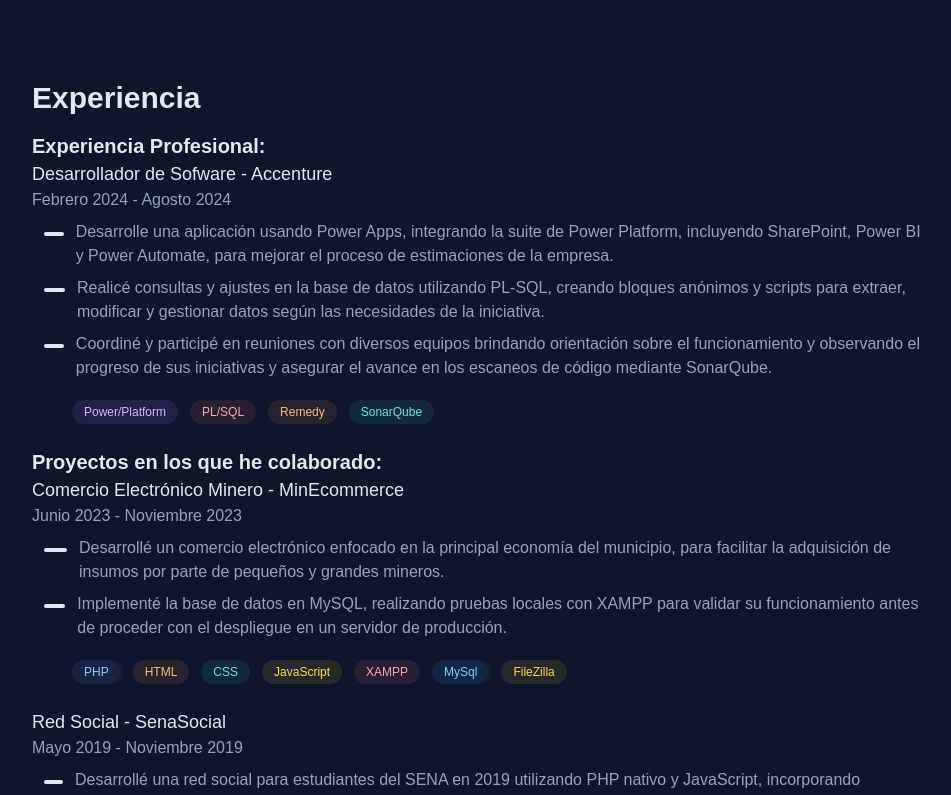
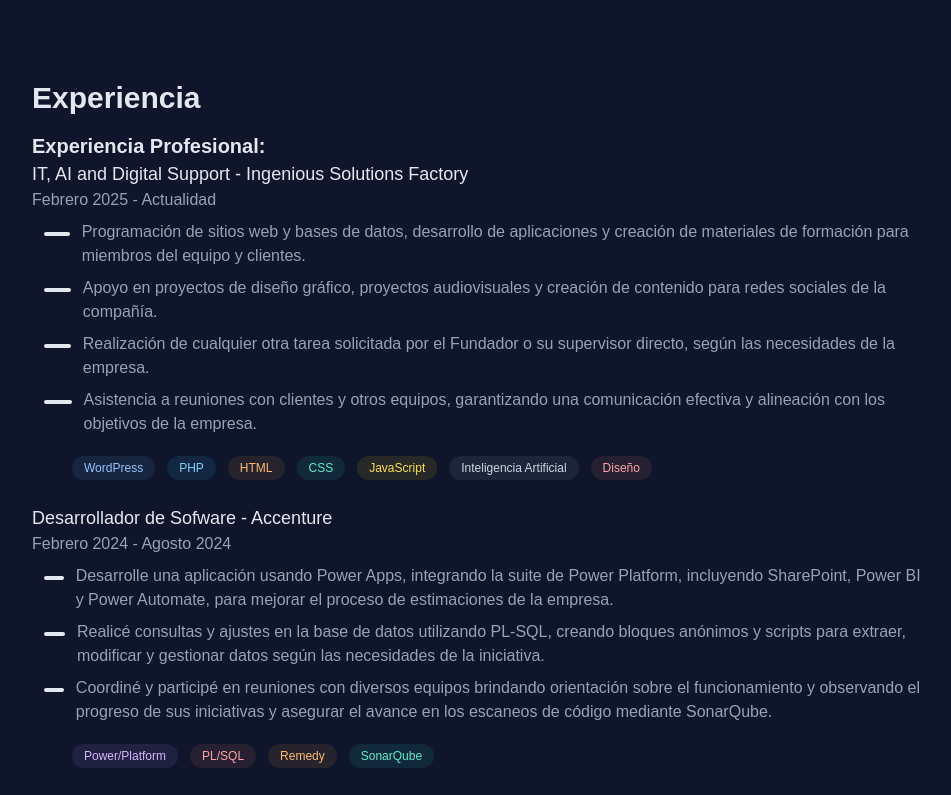
Before and after one commit to BaironDev7/BaironDev, a Next.js app: page / in a window 1280 px wide. Shown: the part 540-1335 px from the top of the page, without its empty margins (160-1111 px from the left). Built offline with nearby package versions, Linux system fonts and the light colour scheme.

Commit message:
New experience item added

```diff
--- a/app/components/Experience.tsx
+++ b/app/components/Experience.tsx
@@ -6,8 +6,41 @@
       <div className="lg:max-w-4xl sm:max-w-lg mx-auto">
         <h2 className="text-3xl text-primary font-semibold mb-4">Experiencia</h2>
         <div className="space-y-6">
+        <div>
+            <h2 className="text-xl text-primary font-bold">Experiencia Profesional:</h2>
+            <h3 className="text-lg text-primary font-medium">IT, AI and Digital Support - Ingenious Solutions Factory</h3>
+            <p className="text-secondary text-base">Febrero 2025 - Actualidad</p>
+            <p className="mt-2 text-base flex text-secondary">
+                <span className="h-1 w-8 m-3 rounded-2xl bg-primary"></span>
+                Programación de sitios web y bases de datos, desarrollo de aplicaciones y creación de materiales
+                de formación para miembros del equipo y clientes.
+            </p>
+            <p className="mt-2 text-base flex text-secondary">
+                <span className="h-1 w-7 m-3 rounded-2xl bg-primary"></span>
+                Apoyo en proyectos de diseño gráfico, proyectos audiovisuales y creación de contenido para redes
+                sociales de la compañía.
+            </p>
+            <p className="mt-2 text-base flex text-secondary">
+                <span className="h-1 w-7 m-3 rounded-2xl bg-primary"></span>
+                Realización de cualquier otra tarea solicitada por el Fundador o su supervisor directo, según las
+                necesidades de la empresa.
+            </p>
+            <p className="mt-2 text-base flex text-secondary">
+                <span className="h-1 w-8 m-3 rounded-2xl bg-primary"></span>
+                Asistencia a reuniones con clientes y otros equipos, garantizando una comunicación efectiva y
+                alineación con los objetivos de la empresa.
+            </p>
+            <div className="flex flex-wrap lg:ml-10 mt-5 gap-3">
+                <div className="flex items-center rounded-full bg-blue-400/10 px-3 py-1 text-[10px] sm:text-xs font-medium leading-5 text-blue-300">WordPress</div>
+                <div className="flex items-center rounded-full bg-sky-400/10 px-3 py-1 text-[10px] sm:text-xs font-medium leading-5 text-sky-300">PHP</div>
+                <div className="flex items-center rounded-full bg-orange-400/10 px-3 py-1 text-[10px] sm:text-xs font-medium leading-5 text-orange-300">HTML</div>
+                <div className="flex items-center rounded-full bg-teal-400/10 px-3 py-1 text-[10px] sm:text-xs font-medium leading-5 text-teal-300 ">CSS</div>
+                <div className="flex items-center rounded-full bg-yellow-400/10 px-3 py-1 text-[10px] sm:text-xs font-medium leading-5 text-yellow-300 ">JavaScript</div>
+                <div className="flex items-center rounded-full bg-slate-400/10 px-3 py-1 text-[10px] sm:text-xs font-medium leading-5 text-slate-300 ">Inteligencia Artificial</div>
+                <div className="flex items-center rounded-full bg-red-400/10 px-3 py-1 text-[10px] sm:text-xs font-medium leading-5 text-red-300 ">Diseño</div>
+            </div>
+          </div>
           <div>
-            <h2 className="text-xl text-primary font-bold">Experiencia Profesional:</h2>
             <h3 className="text-lg text-primary font-medium">Desarrollador de Sofware - Accenture</h3>
             <p className="text-secondary text-base">Febrero 2024 - Agosto 2024</p>
             <p className="mt-2 text-base flex text-secondary">
```
